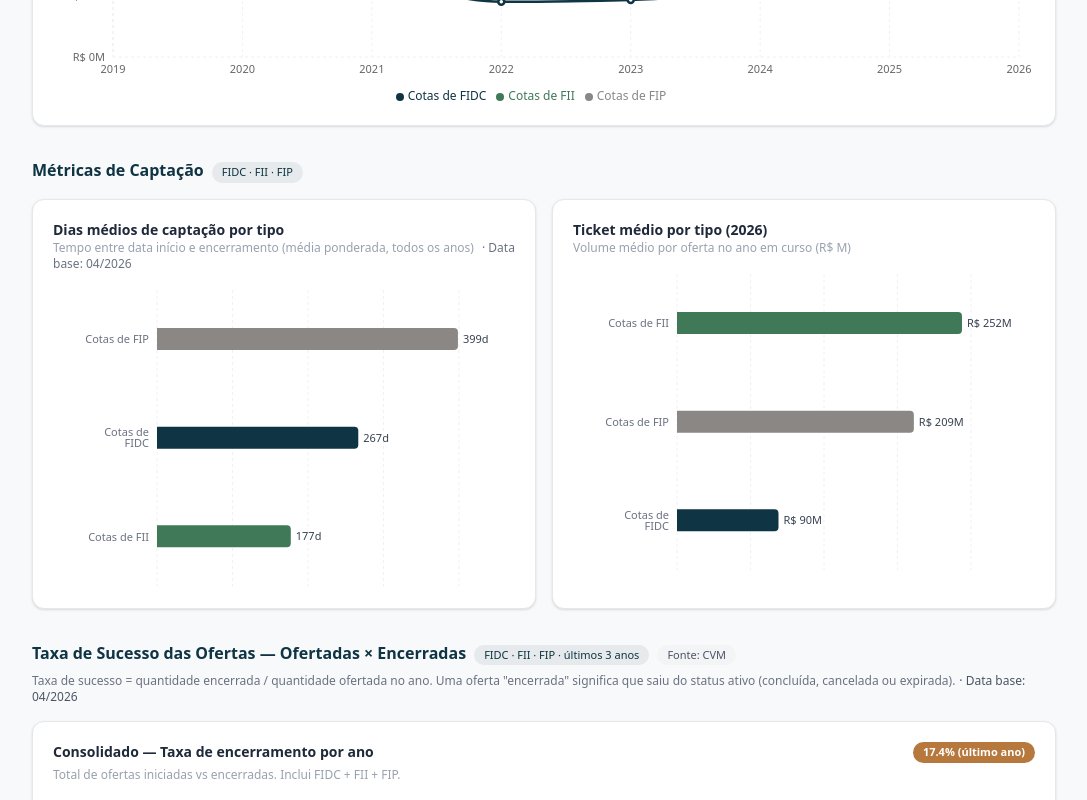
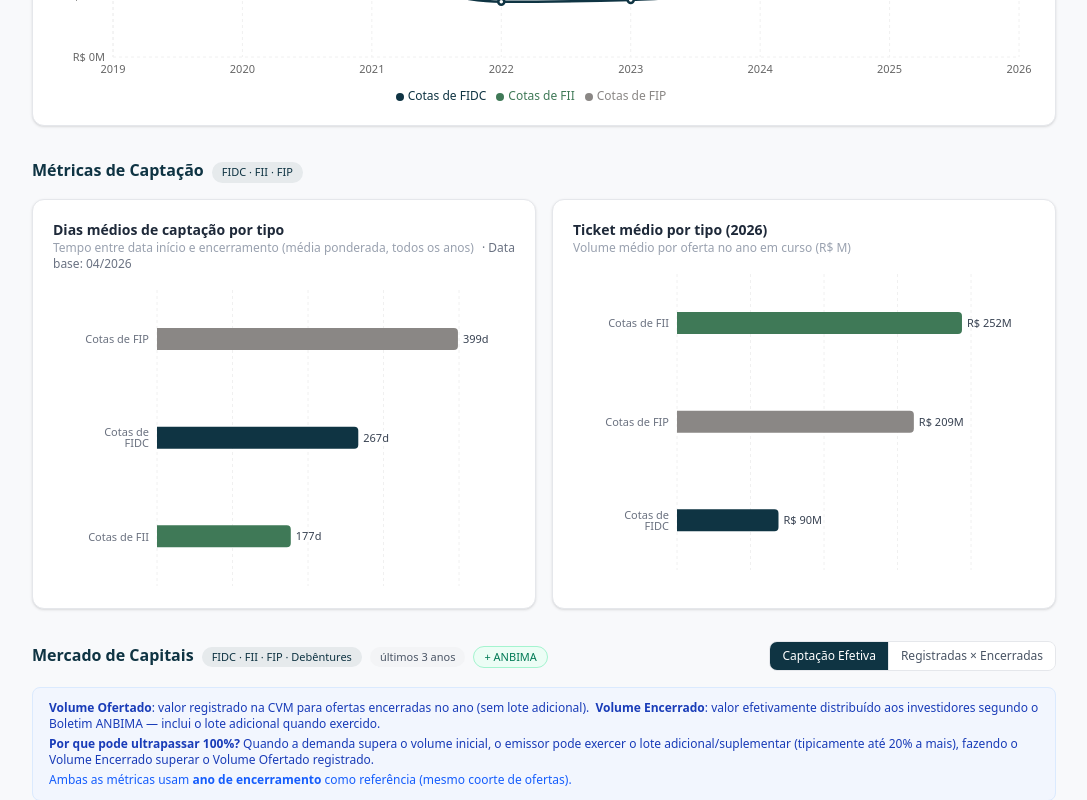
Before and after one commit to lucasmosquim2004-max/cvm-ofertas-static, a Next.js app: page /cvm-ofertas-static/mercado in a window 1280 px wide. Shown: the part 2000-2800 px from the top of the page, without its empty margins (192-1279 px from the left). Built offline with nearby package versions, Linux system fonts and the light colour scheme.

Commit message:
remove: secao Taxa de Sucesso redundante com Registradas x Encerradas

```diff
--- a/app/mercado/page.tsx
+++ b/app/mercado/page.tsx
@@ -4,7 +4,6 @@ import { MercadoOverview } from "@/components/mercado/MercadoOverview";
 import { VolumeMensalSection } from "@/components/mercado/VolumeMensalSection";
 import { TendenciaSection } from "@/components/mercado/TendenciaSection";
 import { EficienciaSection } from "@/components/mercado/EficienciaSection";
-import { CaptacaoRealSection } from "@/components/mercado/CaptacaoRealSection";
 import { SegmentacaoSection } from "@/components/mercado/SegmentacaoSection";
 import { PipelineSection } from "@/components/mercado/PipelineSection";
 import { SecuritizacaoSection } from "@/components/mercado/SecuritizacaoSection";
@@ -15,7 +14,6 @@ import type {
   SegmentacaoData,
   PipelineData,
   VolumeMensalData,
-  CaptacaoRealData,
   SecuritizacaoData,
 } from "@/types/mercado";
 
@@ -24,7 +22,6 @@ import overviewRaw from "@/public/data/mercado_overview.json";
 import volumeMensalRaw from "@/public/data/mercado_volume_mensal.json";
 import tendenciaRaw from "@/public/data/mercado_tendencia.json";
 import eficienciaRaw from "@/public/data/mercado_eficiencia.json";
-import captacaoRaw from "@/public/data/mercado_captacao_real.json";
 import segmentacaoRaw from "@/public/data/mercado_segmentacao.json";
 import pipelineRaw from "@/public/data/mercado_pipeline.json";
 import securitizacaoRaw from "@/public/data/mercado_securitizacao.json";
@@ -33,7 +30,6 @@ const overview = overviewRaw as OverviewData;
 const volumeMensal = volumeMensalRaw as VolumeMensalData;
 const tendencia = tendenciaRaw as TendenciaData;
 const eficiencia = eficienciaRaw as EficienciaData;
-const captacao = captacaoRaw as CaptacaoRealData;
 const segmentacao = segmentacaoRaw as SegmentacaoData;
 const pipeline = pipelineRaw as PipelineData;
 const securitizacao = securitizacaoRaw as SecuritizacaoData;
@@ -82,8 +78,7 @@ export default function MercadoPage() {
           <div id="volume-mensal"><VolumeMensalSection data={volumeMensal} dataBase={dataBase} /></div>
           <div id="historico-volume"><TendenciaSection data={tendencia} dataBase={dataBase} /></div>
           <div id="metricas-captacao"><EficienciaSection data={eficiencia} dataBase={dataBase} /></div>
-          <div id="taxa-sucesso"><CaptacaoRealSection data={captacao} dataBase={dataBase} /></div>
-          <div id="mercado-capitais"><SecuritizacaoSection data={securitizacao} /></div>
+<div id="mercado-capitais"><SecuritizacaoSection data={securitizacao} /></div>
           <div id="segmentacao"><SegmentacaoSection data={segmentacao} dataBase={dataBase} /></div>
           <div id="sazonalidade"><PipelineSection data={pipeline} dataBase={dataBase} /></div>
         </main>
--- a/components/mercado/MercadoSidebar.tsx
+++ b/components/mercado/MercadoSidebar.tsx
@@ -7,8 +7,7 @@ const SECTIONS = [
   { id: "volume-mensal", label: "Volume Mensal" },
   { id: "historico-volume", label: "Histórico de Volume" },
   { id: "metricas-captacao", label: "Métricas de Captação" },
-  { id: "taxa-sucesso", label: "Taxa de Sucesso" },
-  { id: "mercado-capitais", label: "Mercado de Capitais" },
+{ id: "mercado-capitais", label: "Mercado de Capitais" },
   { id: "segmentacao", label: "Segmentação" },
   { id: "sazonalidade", label: "Sazonalidade" },
 ];
```
